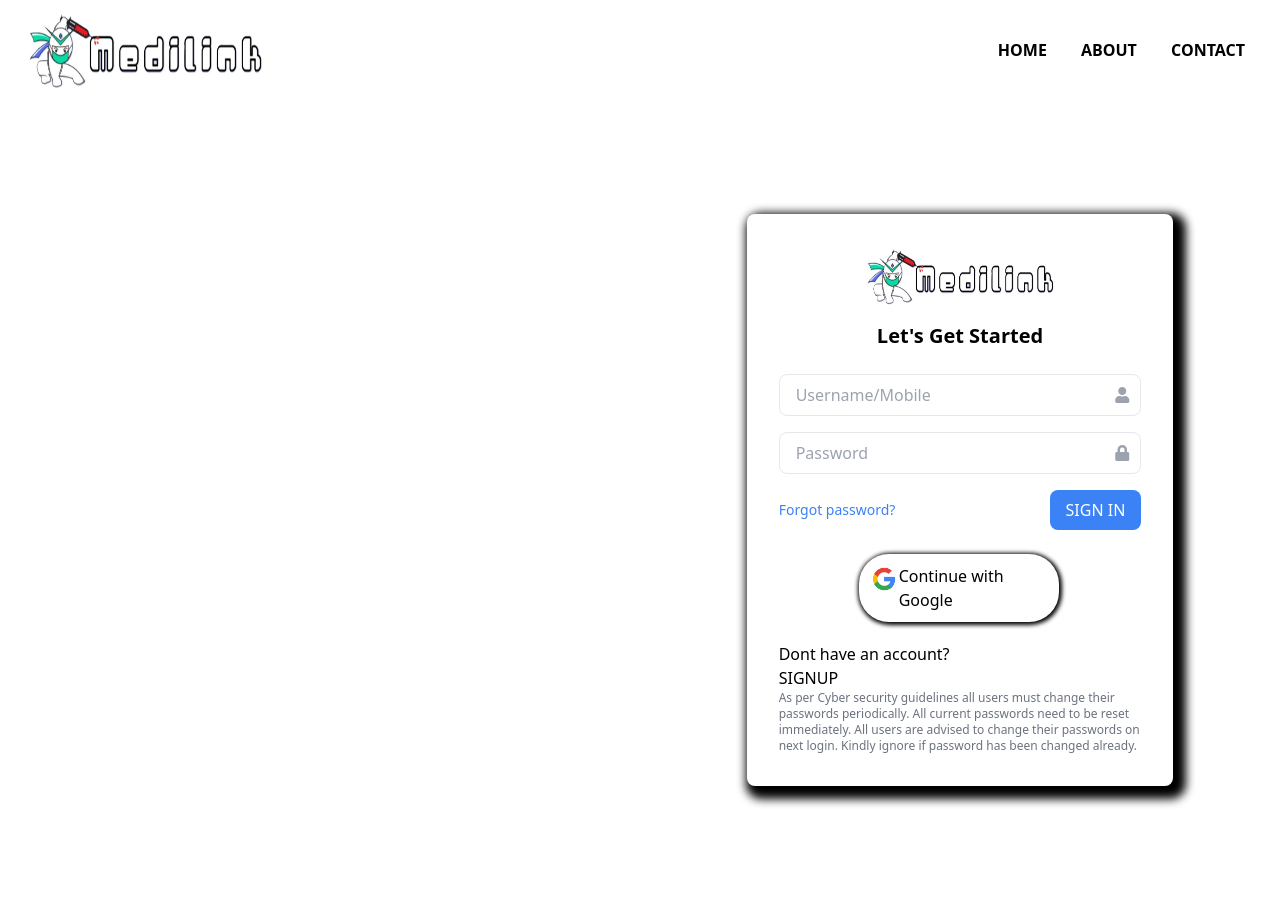
After one commit to Abhijeet-108/Hospital_Management, a Django app: page /login in a window 1280 px wide. The commit adds this page. Run offline with Django 5.2, Linux system fonts and the light colour scheme; some libraries are stand-ins or nearby versions.

Commit message:
Login credential

```diff
--- /dev/null
+++ b/1620/Medilink/beds/templates/beds/login1.html
@@ -0,0 +1,128 @@
+<!DOCTYPE html>
+<html lang="en">
+<head>
+    <meta charset="UTF-8">
+    <meta name="viewport" content="width=device-width, initial-scale=1.0">
+  <title>
+   e-Hospital Login
+  </title>
+  <script src="https://cdn.tailwindcss.com">
+  </script>
+  <link href="https://cdnjs.cloudflare.com/ajax/libs/font-awesome/5.15.3/css/all.min.css" rel="stylesheet"/>
+  <style>
+    .header {
+      width: 100%;
+      display: flex;
+      justify-content: space-between;
+      align-items: center;
+      padding: 10px 20px;
+      background-color: white;
+  }
+  .header img {
+    width: 250px;
+    height: 80px;
+  }
+  .header nav a {
+      margin: 0 15px;
+      text-decoration: none;
+      color: black;
+      font-weight: bold;
+  }
+  .header .login-signup {
+      background-color: #1e3ce6;
+      color: white;
+      padding: 10px 20px;
+      border-radius: 20px;
+      text-decoration: none;
+  }
+  </style>
+
+ </head>
+ <body class="flex flex-col items-center">
+
+  {% include 'main.html' %}
+  {% load static %}
+
+  {% block content %}
+
+
+  {% if page == 'login' %}
+<div class="content flex items-center justify-center h-screen">
+  <div class="flex items-center justify-center w-full">
+   <div class="w-1/2 flex justify-center">
+    <!-- <img alt="Illustration of medical professionals and medical equipment with a heart and heartbeat line in the center" height="400" src="images.png" width="600" /> -->
+   </div>
+   <div class="w-1/3 bg-white p-8 rounded-lg shadow-lg" style="box-shadow: 6px 6px 10px 7px black">
+    <div class="text-center mb-6">
+     <img alt="NIC eHospital logo" class="mx-auto mb-4" height="100" src="{% static 'images/logo1.jpg' %}" style="width: 200px; height:60px"/>
+     <h2 class="text-xl font-semibold">
+      Let's Get Started
+     </h2>
+    </div>
+    <form method = "POST" , action="">
+      {% csrf_token %}
+      <div class="mb-4">
+      <label class="sr-only" for="username">
+       Username/Mobile
+      </label>
+      <div class="relative">
+       <input class="w-full px-4 py-2 border rounded-lg focus:outline-none focus:ring-2 focus:ring-blue-500" name="username" id="username" placeholder="Username/Mobile" type="text"/>
+       <div class="absolute inset-y-0 right-0 flex items-center pr-3">
+        <i class="fas fa-user text-gray-400">
+        </i>
+       </div>
+      </div>
+     </div>
+     <div class="mb-4">
+      <label class="sr-only" for="password">
+       Password
+      </label>
+      <div class="relative">
+       <input class="w-full px-4 py-2 border rounded-lg focus:outline-none focus:ring-2 focus:ring-blue-500" name ="password" id="password" placeholder="Password" type="password"/>
+       <div class="absolute inset-y-0 right-0 flex items-center pr-3">
+        <i class="fas fa-lock text-gray-400">
+        </i>
+       </div>
+      </div>
+     </div>
+
+     <div class="flex items-center justify-between mb-6">
+      <a class="text-blue-500 text-sm" href="#">
+       Forgot password?
+      </a>
+      <button class="bg-blue-500 text-white px-4 py-2 rounded-lg focus:outline-none focus:ring-2 focus:ring-blue-500" type="submit">
+       SIGN IN
+      </button>
+     </div>
+     <div>
+        <a class="google-btn" href="#" style="width: 200px; display: flex; margin-left: 80px;padding-top:10px ;padding-bottom: 10px ; border: 1px  #ddd; box-shadow: 1px 1px 4px 2px black; border-radius: 30px; margin-bottom: 20px">
+            <img src="{% static 'images/Google.png' %}"alt="Google logo" style="width: 30px; height: 30px; margin-left: 10px;"/>
+            Continue with Google
+         </a>
+         <p>Dont have an account?</p>
+         <a href="{% url 'signup' %}">SIGNUP</a>
+         </div>
+      <p class="text-xs text-gray-500 M">
+      As per Cyber security guidelines all users must change their passwords periodically. All current passwords need to be reset immediately. All users are advised to change their passwords on next login. Kindly ignore if password has been changed already.
+     </p>
+    </form>
+   </div>
+  </div>
+</div>
+
+{% else %}
+<div>
+  <form method = "POST" , action="">
+    {% csrf_token %}
+
+    {{form}}
+    <input type="submit" value="Register"/>
+  </form>
+  <p>Already Signed UP?</p>
+  <a href="{% url 'signin' %}">LOGIN</a>
+</div>
+
+{% endif %}
+{% endblock %}
+</body>
+</html>
--- a/1620/Medilink/beds/urls.py
+++ b/1620/Medilink/beds/urls.py
@@ -3,4 +3,7 @@ from . import views
 
 urlpatterns = [
     path('',views.home , name='home'),
+    path('login',views.loginPage , name="signin"),
+    path('signup',views.registerPage , name="signup"),
+    path('logout',views.logoutPage , name="logout")
 ]
--- a/1620/Medilink/beds/views.py
+++ b/1620/Medilink/beds/views.py
@@ -1,5 +1,9 @@
-from django.shortcuts import render
+from django.shortcuts import render , redirect
 from django.http import HttpResponse
+from django.contrib.auth import authenticate , login , logout
+from django.contrib.auth.forms import UserCreationForm
+from django.contrib.auth.models import User
+from django.contrib import messages
 #import pandas as pd
 
 # Create your views here.
@@ -9,5 +13,41 @@ def home(request):
     context = {'page': 'Home'}
     return render(request , 'beds/front.html', context)
 
-def tery(request):
-    return render(request , "main.html")
+def loginPage(request):
+    page = "login"
+    if request.user.is_authenticated:
+        return redirect("home")
+    if request.method == "POST":
+        username = request.POST.get("username")
+        password = request.POST.get("password")
+        try:
+            user = User.objects.get(username = username)
+        except:
+            messages.error(request , "User Does not Exists")
+        user1 = authenticate(request , username = username , password = password)
+        if user1 is not None:
+            login(request , user1)
+            return redirect("home")
+        else:
+            messages.error(request , "User Does not exist")
+    context = {'page' : page}
+    return render(request , "beds/login1.html" , context)
+
+def registerPage(request):
+    page = "signup"
+    form = UserCreationForm()
+    if request.method == "POST":
+        form = UserCreationForm(request.POST)
+        if form.is_valid():
+            user = form.save(commit=False)
+            user.save()
+            login(request , user)
+            return redirect("home")
+        else:
+            messages.error(request , "Enter correct Details")
+    context = {'form':form}
+    return render(request , "beds/login1.html" , context)
+
+def logoutPage(request):
+    logout(request)
+    return redirect("home")
--- a/1620/Medilink/templates/navbar.html
+++ b/1620/Medilink/templates/navbar.html
@@ -29,22 +29,41 @@
 
 <header class="header">
     {% load static %}
+    {% if page == "login" %}
+    <img alt="Medilink logo" height="50" src="{% static 'images/logo1.jpg' %}" width="50"/>
+    {% else %}
     <img alt="Medilink logo" height="50" src="{% static 'images/logo.jpeg' %}" width="50"/>
+    {% endif %}
     <nav style="margin-left: 550px;">
-     <a href="#">
+     <a href="{% url 'home' %}">
       HOME
      </a>
      <a href="#">
       ABOUT
      </a>
+     {% if page == "login" %}
+
+     {% else %}
      <a href="#">
       FILTERS
      </a>
+     {% endif %}
      <a href="#">
       CONTACT
      </a>
     </nav>
-    <a class="login-signup" href="#">
-     LOGIN / SIGN UP
+    {% if page == "login" %}
+
+    {% else %}
+    {% if request.user.is_authenticated %}
+    <p> Hello {{request.user}} </p>
+    <a class="login-signup" href="{% url "logout" %}">
+     LOGOUT
     </a>
+    {% else %}
+    <a class="login-signup" href="{% url "signin" %}">
+        LOGIN / SIGN UP
+    </a>
+    {% endif %}
+    {% endif %}
    </header>
```
Also changed, not shown: 1620/Medilink/db.sqlite3, 1620/Medilink/static/images/google.png (added), 1620/Medilink/static/images/logo1.jpg (added).
